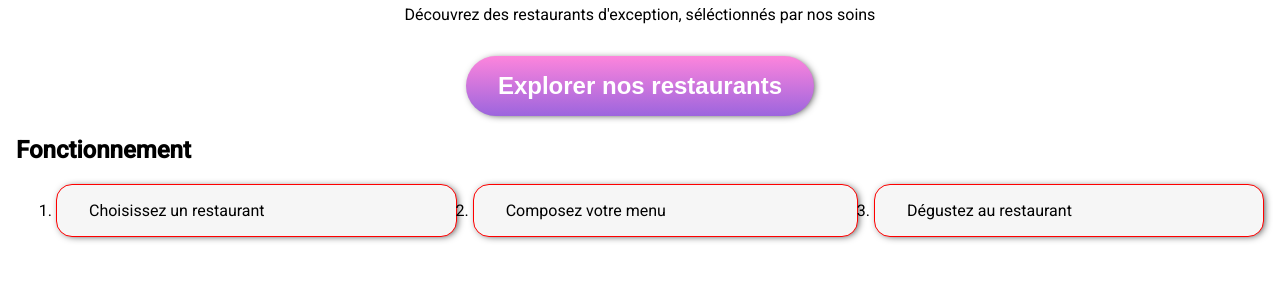
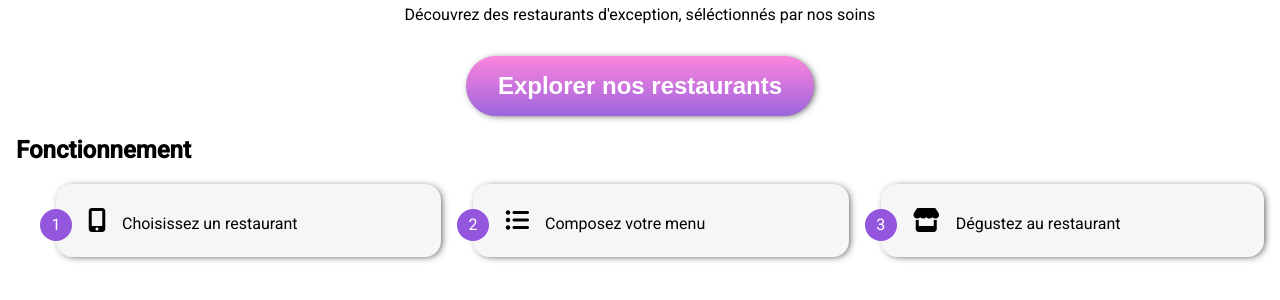
Before and after one commit to loicksauvageee/ohmyfood, a website: page index.html in a window 1280 px wide. Shown: the part 304-604 px from the top of the page. Drawn offline with Linux system fonts and the light colour scheme; a web font is replaced by a local one.

Commit message:
add counter

```diff
--- a/index.html
+++ b/index.html
@@ -30,9 +30,9 @@
         <section class="tuto">
             <h2>Fonctionnement</h2>
             <ol>
-                <li>Choisissez un restaurant</li>
-                <li>Composez votre menu</li>
-                <li>Dégustez au restaurant</li>
+                <li><i class="fas fa-mobile-alt"></i>Choisissez un restaurant</li>
+                <li><i class="fas fa-list-ul"></i>Composez votre menu</li>
+                <li><i class="fas fa-store"></i>Dégustez au restaurant</li>
             </ol>
         </section>
     </main>
--- a/sass/layout/tuto.scss
+++ b/sass/layout/tuto.scss
@@ -1,24 +1,47 @@
 @use  "../utils/zoom.scss";
 @use  "../utils/box-shadows.scss";
 
+
+
 .tuto {
+    counter-reset: steps;
     & ol {
         display: flex;
         flex-wrap: wrap;
-        gap: 1rem;
-        @media (max-width:800px) {
+        gap: 2rem;
+        @media (max-width:1000px) {
             flex-direction: column;
         }
     }
     & li {
+        position: relative;
+        &::before {
+            content: counter(steps);
+            counter-increment:steps ;
+            color: white;
+            background-color: #9356dc;
+            width: 2rem;
+            height: 2rem;
+            display: grid;
+            place-items: center;
+            border-radius: 50%;
+            position: absolute;
+            bottom: 1rem;
+            left: -1rem;
+        }
+        list-style-type: none;
         background-color: #f6f6f6;
-        padding: 1rem  2rem;
-        border: 1px solid red;
+        padding: 1.5rem  2rem;
         flex-grow: 1;
         border-radius: 1rem;
         @include box-shadows.base-shadow;
         &:hover {
             @include zoom.zoom ;
         }
+
+       & i.fas {
+            margin-right: 1rem;
+            font-size: 1.5rem;
+        }
     }
 }
```
Also changed, not shown: style.css, 1 other file.
